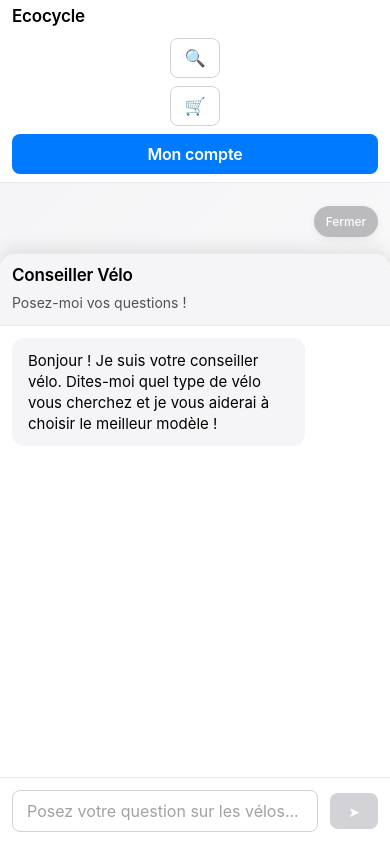
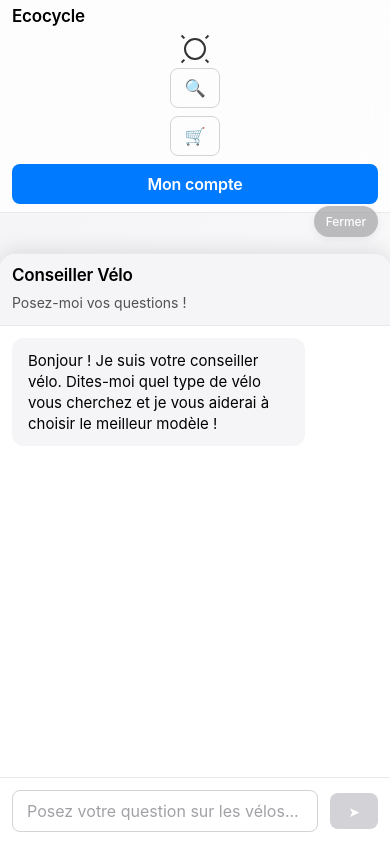
Before and after one commit to WilliamPeynichou/ecocycle, a React (Vite) app in the folder react/: page / in a window 390 px wide. Shown: the top 842 px of the page. Built offline with nearby package versions, Linux system fonts and the light colour scheme; no server answers.

Commit message:
ajout bouton Darkmode

```diff
--- a/react/src/App.css
+++ b/react/src/App.css
@@ -1,8 +1,14 @@
 /* App Layout - Style Apple avec agent fixe */
 .App {
   min-height: 100vh;
-  background: white;
+  background: linear-gradient(135deg, var(--color-gray-100) 0%, white 100%);
   color: var(--color-black);
+  transition: background 0.3s ease, color 0.3s ease;
+}
+
+.dark-mode .App {
+  background: #000000;
+  color: white;
 }
 
 /* Écran de chargement */
@@ -12,12 +18,17 @@
   left: 0;
   right: 0;
   bottom: 0;
-  background: white;
+  background: linear-gradient(135deg, var(--color-gray-100) 0%, white 100%);
   display: flex;
   flex-direction: column;
   justify-content: center;
   align-items: center;
   z-index: 9999;
+  transition: background 0.3s ease;
+}
+
+.dark-mode .loading-screen {
+  background: #000000;
 }
 
 .loading-screen .spinner {
@@ -95,6 +106,11 @@
   padding: 120px 0;
   background: linear-gradient(135deg, var(--color-gray-100) 0%, white 100%);
   text-align: center;
+  transition: background 0.3s ease;
+}
+
+.dark-mode .hero {
+  background: #000000;
 }
 
 .hero h1 {
--- a/react/src/App.jsx
+++ b/react/src/App.jsx
@@ -13,6 +13,16 @@
   const [isAuthModalOpen, setIsAuthModalOpen] = useState(false);
   const [user, setUser] = useState(null);
   const [isLoading, setIsLoading] = useState(true);
+  const [isDarkMode, setIsDarkMode] = useState(false);
+
+  // Appliquer le dark mode sur le body
+  useEffect(() => {
+    if (isDarkMode) {
+      document.documentElement.classList.add('dark-mode');
+    } else {
+      document.documentElement.classList.remove('dark-mode');
+    }
+  }, [isDarkMode]);
 
   // Vérifier l'authentification au chargement de l'app
   useEffect(() => {
@@ -53,6 +63,10 @@
     setUser(null);
   };
 
+  const handleDarkModeToggle = () => {
+    setIsDarkMode(!isDarkMode);
+  };
+
   if (isLoading) {
     return (
       <div className="loading-screen">
@@ -68,6 +82,8 @@
         user={user}
         onLoginClick={handleLoginClick}
         onLogout={handleLogout}
+        isDarkMode={isDarkMode}
+        onDarkModeToggle={handleDarkModeToggle}
       />
       <main className={`main-content ${isAgentOpen ? 'agent-open' : 'agent-closed'}`}>
         <Hero />
--- a/react/src/components/layout/Header.css
+++ b/react/src/components/layout/Header.css
@@ -8,6 +8,12 @@
   top: 0;
   z-index: 1000;
   padding: 12px 0;
+  transition: background 0.3s ease, border-color 0.3s ease;
+}
+
+.dark-mode .header {
+  background: rgba(0, 0, 0, 0.8);
+  border-bottom: 1px solid var(--color-gray-700);
 }
 
 .header-container {
@@ -165,6 +171,10 @@
     margin-top: 12px;
   }
 
+  .dark-mode .nav-list {
+    background: var(--color-gray-800);
+  }
+
   .header-actions {
     gap: 8px;
     flex-wrap: wrap;
--- a/react/src/components/layout/Header.jsx
+++ b/react/src/components/layout/Header.jsx
@@ -1,8 +1,9 @@
 import React from 'react';
 import UserMenu from '../auth/UserMenu';
+import DarkModeButon from '../miniOptions/DarkModeButon';
 import './Header.css';
 
-const Header = ({ user, onLoginClick, onLogout }) => {
+const Header = ({ user, onLoginClick, onLogout, isDarkMode, onDarkModeToggle }) => {
   return (
     <header className="header">
       <div className="header-container">
@@ -19,6 +20,7 @@
           </ul>
         </nav>
         <div className="header-actions">
+          <DarkModeButon isDarkMode={isDarkMode} onToggle={onDarkModeToggle} />
           <button className="btn-icon">🔍</button>
           <button className="btn-icon">🛒</button>
           {user ? (
--- /dev/null
+++ b/react/src/components/miniOptions/DarkModeButon.css
@@ -0,0 +1,188 @@
+/* Variables */
+:root {
+    /* Animation speed */
+    --animation-speed: .3s;
+
+      /* Light-mode colors */
+      --light-font-color: #424242;
+      --light-bg-color: #fff;
+      --light-black: #333333ff;
+
+      /* Dark-mode colors */
+      --dark-font-color: #ffffffff;
+      --dark-bg-color: #333333ff;
+      --dark-black: #000000ff;
+
+      /* Color variables */
+      --font-color: var(--light-font-color);
+      --bg-color: var(--light-bg-color);
+      --black: var(--light-black);
+  }
+
+  #dark-mode-checkbox ~ .container {
+      /* Set light mode variables */
+      --font-color: var(--light-font-color);
+      --bg-color: var(--light-bg-color);
+      --black: var(--light-black);
+  }
+
+  #dark-mode-checkbox:checked ~ .container {
+      /* Set dark mode variables */
+      --font-color: var(--dark-font-color);
+      --bg-color: var(--dark-bg-color);
+      --black: var(--dark-black);
+  }
+
+  .theme-switch-wrapper {
+    width: 22px;
+    height: 22px;
+    margin: auto;
+  }
+
+  .theme-switch {
+      display: inline-block;
+      height: 22px;
+      position: relative;
+      width: 22px;
+  }
+
+  .theme-switch input {
+      display: none;
+  }
+
+  .slider {
+      background-color: var(--black);
+      bottom: 0;
+      cursor: pointer;
+      left: 0;
+      position: absolute;
+      right: 0;
+      top: 0;
+      transform: rotateZ(-225deg);
+      transition: var(--animation-speed) all;
+  }
+
+  .slider:before {
+      background-color: #fff;
+      bottom: 2px;
+      content: '';
+      height: 18px;
+      left: 2px;
+      position: absolute;
+      transition: 0.3s;
+      width: 18px;
+  }
+
+  #dark-mode-checkbox:checked
+      ~ .container
+      > .theme-switch-wrapper
+      > .theme-switch
+      > .slider {
+      background-color: var(--font-color);
+      transform: rotateZ(-45deg);
+  }
+
+  #dark-mode-checkbox:checked
+      ~ .container
+      > .theme-switch-wrapper
+      > .theme-switch
+      > .slider:before {
+      background-color: var(--bg-color);
+      transform: translateX(10px);
+  }
+
+  .slider.round {
+      border-radius: 34px;
+  }
+
+  .slider.round:before {
+      border-radius: 50%;
+  }
+
+  #dark-mode-checkbox:checked
+      ~ .container
+      > .theme-switch-wrapper
+      > .theme-switch
+      > .slider
+      > .sun-ray-1 {
+      transform: scale(0.1, 0.1);
+      opacity: 0;
+  }
+
+  #dark-mode-checkbox:checked
+      ~ .container
+      > .theme-switch-wrapper
+      > .theme-switch
+      > .slider
+      > .sun-ray-1
+      + .sun-ray-2 {
+      transform: scale(0.1, 0.1);
+      opacity: 0;
+  }
+
+  .sun-ray-1,
+  .sun-ray-2 {
+      transition: var(--animation-speed) all;
+  }
+
+  .sun-ray-1:before {
+      content: '';
+      position: absolute;
+      left: -8px;
+      top: 10px;
+      height: 2px;
+      width: 4px;
+      background-color: var(--black);
+  }
+
+  .sun-ray-1:after {
+      content: '';
+      position: absolute;
+      right: -8px;
+      top: 10px;
+      height: 2px;
+      width: 4px;
+      background-color: var(--black);
+  }
+
+  .sun-ray-2:before {
+      content: '';
+      position: absolute;
+      left: 50%;
+      top: -8px;
+      transform: translateX(-50%);
+      height: 4px;
+      width: 2px;
+      background-color: var(--black);
+  }
+
+  .sun-ray-2:after {
+      content: '';
+      position: absolute;
+      left: 50%;
+      top: 26px;
+      transform: translateX(-50%);
+      height: 4px;
+      width: 2px;
+      background-color: var(--black);
+  }
+
+  .container {
+    width: auto;
+    max-width: 100%;
+    margin: 0;
+    padding: 0;
+    height: auto;
+    background-color: transparent;
+    transition: var(--animation-speed) all;
+    border-radius: 0;
+  }
+
+  #dark-mode-checkbox {
+      overflow: hidden;
+      width: 0;
+      height: 0;
+      opacity: 0;
+      position: fixed;
+      left: -10px;
+  }
--- /dev/null
+++ b/react/src/components/miniOptions/DarkModeButon.jsx
@@ -0,0 +1,31 @@
+import React from 'react';
+import './DarkModeButon.css';
+
+const DarkModeButon = ({ isDarkMode, onToggle }) => {
+  const handleChange = (e) => {
+    onToggle();
+  };
+
+  return (
+    <>
+      <input
+        type="checkbox"
+        id="dark-mode-checkbox"
+        checked={isDarkMode}
+        onChange={handleChange}
+      />
+      <div className="container">
+        <div className="theme-switch-wrapper">
+          <label className="theme-switch" htmlFor="dark-mode-checkbox">
+            <div className="slider round">
+              <div className="sun-ray-1"></div>
+              <div className="sun-ray-2"></div>
+            </div>
+          </label>
+        </div>
+      </div>
+    </>
+  );
+};
+
+export default DarkModeButon;
--- a/react/src/components/product/ProductList.css
+++ b/react/src/components/product/ProductList.css
@@ -1,7 +1,12 @@
 /* Services/Products Grid - Apple Style */
 .services {
   padding: 80px 0;
-  background: var(--color-gray-100);
+  background: linear-gradient(135deg, var(--color-gray-100) 0%, white 100%);
+  transition: background 0.3s ease;
+}
+
+.dark-mode .services {
+  background: #000000;
 }
 
 .services-container {
--- a/react/src/index.css
+++ b/react/src/index.css
@@ -10,7 +10,7 @@
   line-height: 1.4;
   font-weight: 400;
 
-  /* Couleurs Apple */
+  /* Couleurs Apple - Light Mode */
   --color-black: #000000;
   --color-gray-100: #f5f5f7;
   --color-gray-200: #e8e8ed;
@@ -27,19 +27,44 @@
   --color-blue-hover: #0056b3;
 
   /* Background */
-  background-color: #ffffff;
+  background: linear-gradient(135deg, var(--color-gray-100) 0%, white 100%);
+  color: var(--color-black);
+  transition: background 0.3s ease, color 0.3s ease;
+}
+
+/* Dark Mode - Inversion des couleurs */
+.dark-mode {
+  /* Inversion : blanc devient noir */
+  --color-black: #ffffff;
+  --color-gray-100: #0a0a0a;
+  --color-gray-200: #171717;
+  --color-gray-300: #2d2d2d;
+  --color-gray-400: #5e5e5e;
+  --color-gray-500: #797979;
+  --color-gray-600: #919191;
+  --color-gray-700: #aeaeac;
+  --color-gray-800: #e2e2e0;
+  --color-gray-900: #ffffff;
+
+  background: #000000;
   color: var(--color-black);
 }
 
 body {
   margin: 0;
   min-height: 100vh;
-  background-color: #ffffff;
+  background: linear-gradient(135deg, var(--color-gray-100) 0%, white 100%);
   color: var(--color-black);
   font-size: 17px;
   line-height: 1.4;
   -webkit-font-smoothing: antialiased;
   -moz-osx-font-smoothing: grayscale;
+  transition: background 0.3s ease, color 0.3s ease;
+}
+
+.dark-mode body {
+  background: #000000;
+  color: #ffffff;
 }
 
 /* Typography Apple */
--- a/react/vite.config.js
+++ b/react/vite.config.js
@@ -7,7 +7,7 @@
   server: {
     proxy: {
       '/api': {
-        target: 'http://localhost:8000',
+        target: 'http://127.0.0.1:8082',
         changeOrigin: true,
         secure: false,
       },
```
Also changed, not shown: 1 other file (tests, documents, lock files or other folders).
